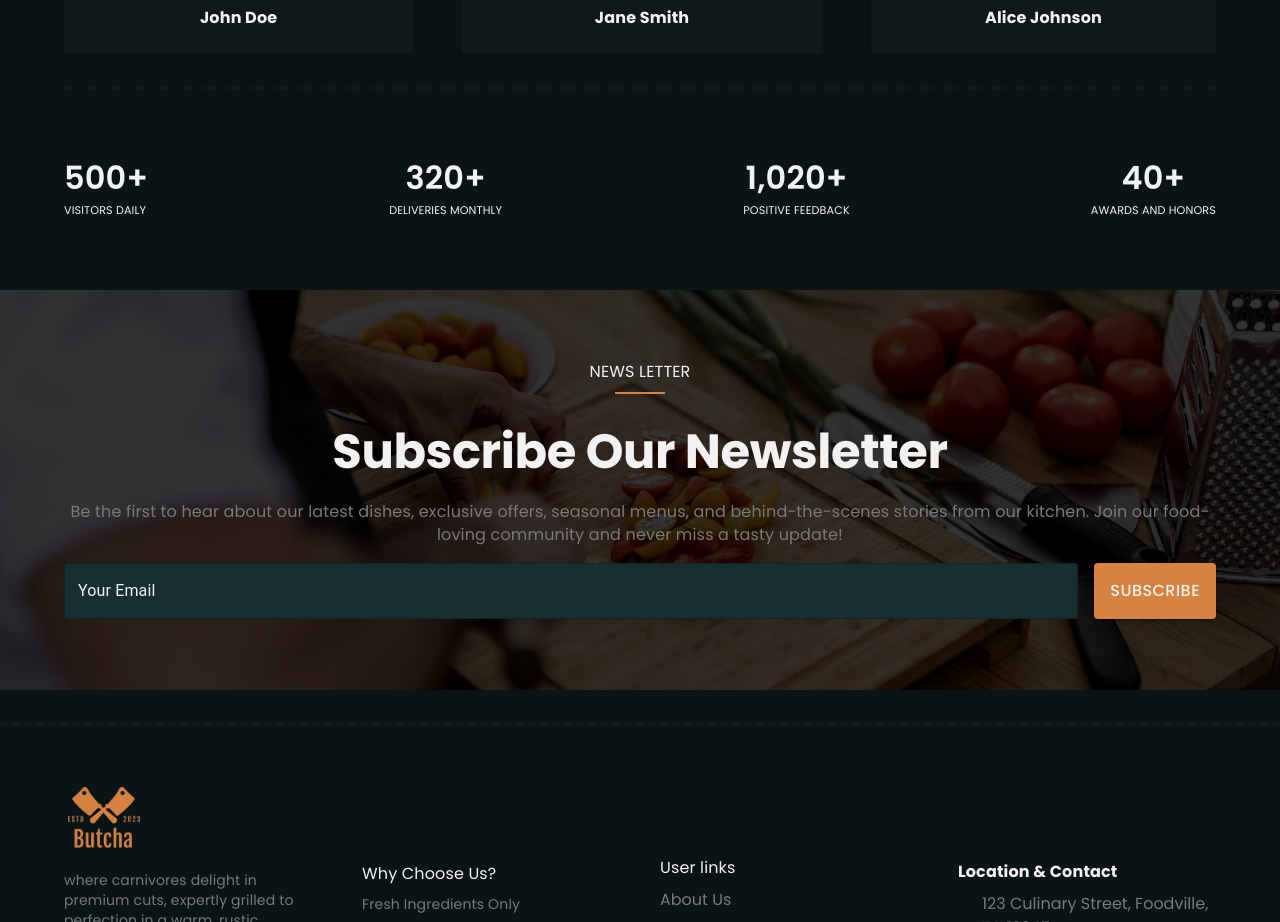
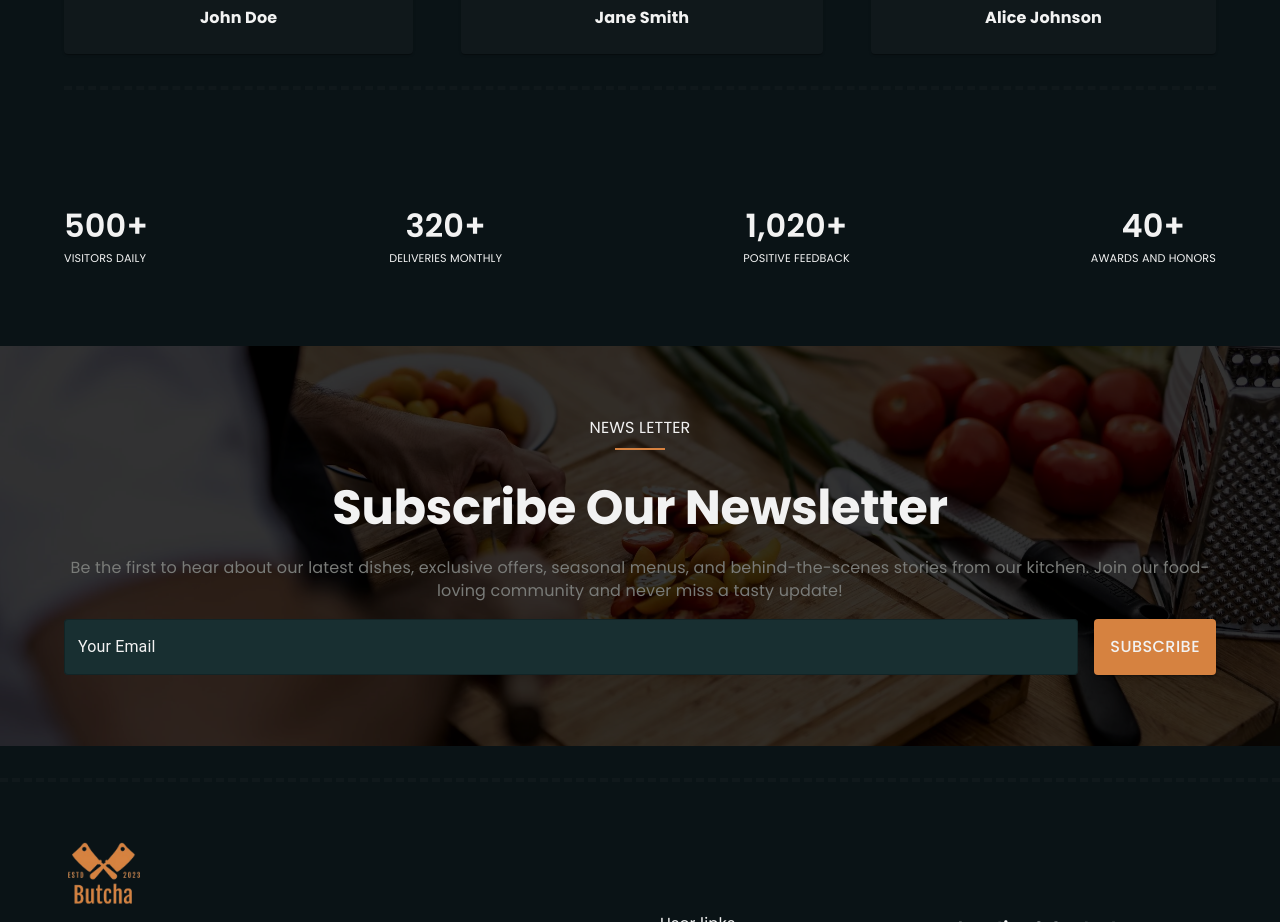
Before and after one commit to mohamedhesham221/restaurant-dashboard, a React (Vite) app: page /about in a window 1280 px wide. Shown: the part 1380-2302 px from the top of the page. Built offline with nearby package versions, Linux system fonts and the light colour scheme; no server answers; some icons are missing.

Commit message:
update space

```diff
--- a/src/components/about/SecondSection.jsx
+++ b/src/components/about/SecondSection.jsx
@@ -23,7 +23,7 @@ const stats = [
 const SecondSection = () => {
 	return (
 		<>
-			<Container maxWidth="lg" sx={{ padding: "2rem" }}>
+			<Container maxWidth="lg" sx={{ padding: "2rem", marginY: {md: "3rem"} }}>
 				<Stack
 					direction={{ xs: "column", sm: "row" }}
 					spacing={3}
--- a/src/components/home/SecondSection.jsx
+++ b/src/components/home/SecondSection.jsx
@@ -35,7 +35,7 @@ const sectionContent = [
 const SecondSection = ({goMenu}) => {
 	return (
 		<>
-			<Container maxWidth="lg" sx={{ padding: "2rem" }}>
+			<Container maxWidth="lg" sx={{ padding: "2rem", marginTop: {md: "5rem"} }}>
 				<Grid container>
 					{sectionContent.map((item, index) => {
 						return (
```
